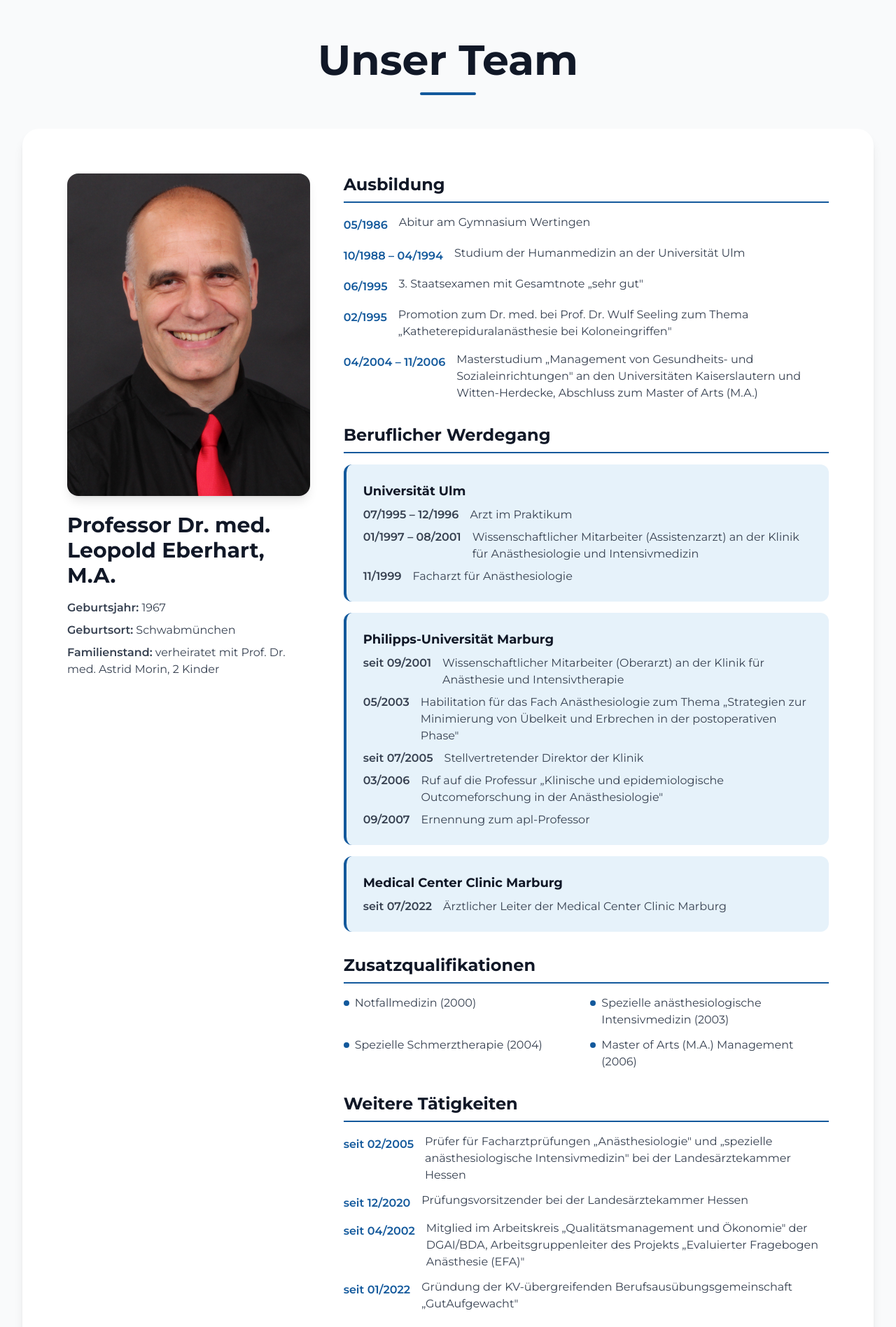
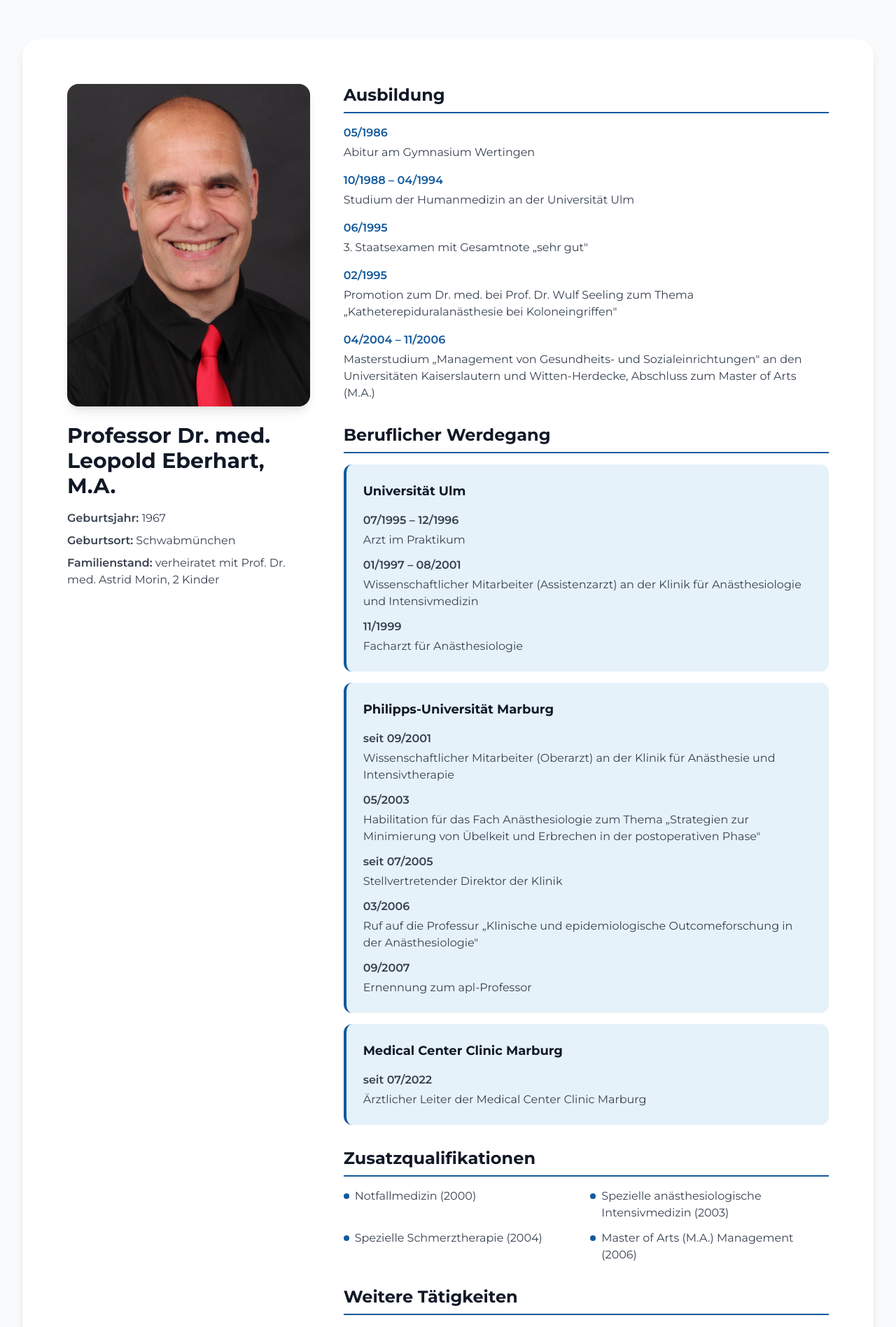
Before and after one commit to rachlot/gutaufgewacht, a React (Vite) app: page /team in a window 1280 px wide. Shown: the part 120-2017 px from the top of the page at 70% size. Built offline with nearby package versions, Linux system fonts and the light colour scheme.

Commit message:
Updated Team.tsx

```diff
--- a/src/pages/Team.tsx
+++ b/src/pages/Team.tsx
@@ -9,23 +9,6 @@ export default function Team() {
 
       <main className="pt-20 sm:pt-24 md:pt-28">
         <section className="max-w-7xl mx-auto px-4 sm:px-6 lg:px-8 py-8 sm:py-12 md:py-16">
-          <div className="text-center mb-8 sm:mb-12">
-            <motion.h1
-              className="text-4xl sm:text-5xl md:text-6xl font-bold text-gray-900 mb-4"
-              initial={{ opacity: 0, y: 20 }}
-              animate={{ opacity: 1, y: 0 }}
-              transition={{ duration: 0.6 }}
-            >
-              Unser Team
-            </motion.h1>
-            <motion.div
-              className="w-20 sm:w-24 h-1 bg-brand mx-auto rounded-full"
-              initial={{ width: 0 }}
-              animate={{ width: "5rem" }}
-              transition={{ duration: 0.6, delay: 0.2 }}
-            ></motion.div>
-          </div>
-
           <motion.div
             className="bg-white rounded-2xl md:rounded-3xl shadow-lg p-6 sm:p-8 md:p-12 lg:p-16"
             initial={{ opacity: 0, y: 30 }}
@@ -61,40 +44,40 @@ export default function Team() {
                     Ausbildung
                   </h3>
                   <div className="space-y-4">
-                    <div className="flex gap-4">
-                      <div className="text-brand font-semibold text-sm sm:text-base whitespace-nowrap pt-1">
+                    <div className="block">
+                      <div className="text-brand font-semibold text-sm sm:text-base mb-1">
                         05/1986
                       </div>
                       <div className="text-gray-700 text-sm sm:text-base">
                         Abitur am Gymnasium Wertingen
                       </div>
                     </div>
-                    <div className="flex gap-4">
-                      <div className="text-brand font-semibold text-sm sm:text-base whitespace-nowrap pt-1">
+                    <div className="block">
+                      <div className="text-brand font-semibold text-sm sm:text-base mb-1">
                         10/1988 – 04/1994
                       </div>
                       <div className="text-gray-700 text-sm sm:text-base">
                         Studium der Humanmedizin an der Universität Ulm
                       </div>
                     </div>
-                    <div className="flex gap-4">
-                      <div className="text-brand font-semibold text-sm sm:text-base whitespace-nowrap pt-1">
+                    <div className="block">
+                      <div className="text-brand font-semibold text-sm sm:text-base mb-1">
                         06/1995
                       </div>
                       <div className="text-gray-700 text-sm sm:text-base">
                         3. Staatsexamen mit Gesamtnote „sehr gut"
                       </div>
                     </div>
-                    <div className="flex gap-4">
-                      <div className="text-brand font-semibold text-sm sm:text-base whitespace-nowrap pt-1">
+                    <div className="block">
+                      <div className="text-brand font-semibold text-sm sm:text-base mb-1">
                         02/1995
                       </div>
                       <div className="text-gray-700 text-sm sm:text-base">
                         Promotion zum Dr. med. bei Prof. Dr. Wulf Seeling zum Thema „Katheterepiduralanästhesie bei Koloneingriffen"
                       </div>
                     </div>
-                    <div className="flex gap-4">
-                      <div className="text-brand font-semibold text-sm sm:text-base whitespace-nowrap pt-1">
+                    <div className="block">
+                      <div className="text-brand font-semibold text-sm sm:text-base mb-1">
                         04/2004 – 11/2006
                       </div>
                       <div className="text-gray-700 text-sm sm:text-base">
@@ -110,55 +93,55 @@ export default function Team() {
                   </h3>
                   <div className="space-y-4">
                     <div className="bg-brand-50 p-4 sm:p-6 rounded-xl border-l-4 border-brand">
-                      <h4 className="font-bold text-gray-900 mb-2 text-base sm:text-lg">Universität Ulm</h4>
-                      <div className="space-y-2 text-sm sm:text-base text-gray-700">
-                        <div className="flex gap-4">
-                          <span className="font-semibold whitespace-nowrap">07/1995 – 12/1996</span>
-                          <span>Arzt im Praktikum</span>
+                      <h4 className="font-bold text-gray-900 mb-4 text-base sm:text-lg">Universität Ulm</h4>
+                      <div className="space-y-3 text-sm sm:text-base text-gray-700">
+                        <div className="block">
+                          <div className="font-semibold mb-1">07/1995 – 12/1996</div>
+                          <div>Arzt im Praktikum</div>
                         </div>
-                        <div className="flex gap-4">
-                          <span className="font-semibold whitespace-nowrap">01/1997 – 08/2001</span>
-                          <span>Wissenschaftlicher Mitarbeiter (Assistenzarzt) an der Klinik für Anästhesiologie und Intensivmedizin</span>
+                        <div className="block">
+                          <div className="font-semibold mb-1">01/1997 – 08/2001</div>
+                          <div>Wissenschaftlicher Mitarbeiter (Assistenzarzt) an der Klinik für Anästhesiologie und Intensivmedizin</div>
                         </div>
-                        <div className="flex gap-4">
-                          <span className="font-semibold whitespace-nowrap">11/1999</span>
-                          <span>Facharzt für Anästhesiologie</span>
+                        <div className="block">
+                          <div className="font-semibold mb-1">11/1999</div>
+                          <div>Facharzt für Anästhesiologie</div>
                         </div>
                       </div>
                     </div>
 
                     <div className="bg-brand-50 p-4 sm:p-6 rounded-xl border-l-4 border-brand">
-                      <h4 className="font-bold text-gray-900 mb-2 text-base sm:text-lg">Philipps-Universität Marburg</h4>
-                      <div className="space-y-2 text-sm sm:text-base text-gray-700">
-                        <div className="flex gap-4">
-                          <span className="font-semibold whitespace-nowrap">seit 09/2001</span>
-                          <span>Wissenschaftlicher Mitarbeiter (Oberarzt) an der Klinik für Anästhesie und Intensivtherapie</span>
+                      <h4 className="font-bold text-gray-900 mb-4 text-base sm:text-lg">Philipps-Universität Marburg</h4>
+                      <div className="space-y-3 text-sm sm:text-base text-gray-700">
+                        <div className="block">
+                          <div className="font-semibold mb-1">seit 09/2001</div>
+                          <div>Wissenschaftlicher Mitarbeiter (Oberarzt) an der Klinik für Anästhesie und Intensivtherapie</div>
                         </div>
-                        <div className="flex gap-4">
-                          <span className="font-semibold whitespace-nowrap">05/2003</span>
-                          <span>Habilitation für das Fach Anästhesiologie zum Thema „Strategien zur Minimierung von Übelkeit und Erbrechen in der postoperativen Phase"</span>
+                        <div className="block">
+                          <div className="font-semibold mb-1">05/2003</div>
+                          <div>Habilitation für das Fach Anästhesiologie zum Thema „Strategien zur Minimierung von Übelkeit und Erbrechen in der postoperativen Phase"</div>
                         </div>
-                        <div className="flex gap-4">
-                          <span className="font-semibold whitespace-nowrap">seit 07/2005</span>
-                          <span>Stellvertretender Direktor der Klinik</span>
+                        <div className="block">
+                          <div className="font-semibold mb-1">seit 07/2005</div>
+                          <div>Stellvertretender Direktor der Klinik</div>
                         </div>
-                        <div className="flex gap-4">
-                          <span className="font-semibold whitespace-nowrap">03/2006</span>
-                          <span>Ruf auf die Professur „Klinische und epidemiologische Outcomeforschung in der Anästhesiologie"</span>
+                        <div className="block">
+                          <div className="font-semibold mb-1">03/2006</div>
+                          <div>Ruf auf die Professur „Klinische und epidemiologische Outcomeforschung in der Anästhesiologie"</div>
                         </div>
-                        <div className="flex gap-4">
-                          <span className="font-semibold whitespace-nowrap">09/2007</span>
-                          <span>Ernennung zum apl-Professor</span>
+                        <div className="block">
+                          <div className="font-semibold mb-1">09/2007</div>
+                          <div>Ernennung zum apl-Professor</div>
                         </div>
                       </div>
                     </div>
 
                     <div className="bg-brand-50 p-4 sm:p-6 rounded-xl border-l-4 border-brand">
-                      <h4 className="font-bold text-gray-900 mb-2 text-base sm:text-lg">Medical Center Clinic Marburg</h4>
-                      <div className="space-y-2 text-sm sm:text-base text-gray-700">
-                        <div className="flex gap-4">
-                          <span className="font-semibold whitespace-nowrap">seit 07/2022</span>
-                          <span>Ärztlicher Leiter der Medical Center Clinic Marburg</span>
+                      <h4 className="font-bold text-gray-900 mb-4 text-base sm:text-lg">Medical Center Clinic Marburg</h4>
+                      <div className="space-y-3 text-sm sm:text-base text-gray-700">
+                        <div className="block">
+                          <div className="font-semibold mb-1">seit 07/2022</div>
+                          <div>Ärztlicher Leiter der Medical Center Clinic Marburg</div>
                         </div>
                       </div>
                     </div>
@@ -193,33 +176,33 @@ export default function Team() {
                   <h3 className="text-2xl font-bold text-gray-900 mb-4 pb-2 border-b-2 border-brand">
                     Weitere Tätigkeiten
                   </h3>
-                  <div className="space-y-3">
-                    <div className="flex gap-4">
-                      <div className="text-brand font-semibold text-sm sm:text-base whitespace-nowrap pt-1">
+                  <div className="space-y-4">
+                    <div className="block">
+                      <div className="text-brand font-semibold text-sm sm:text-base mb-1">
                         seit 02/2005
                       </div>
                       <div className="text-gray-700 text-sm sm:text-base">
                         Prüfer für Facharztprüfungen „Anästhesiologie" und „spezielle anästhesiologische Intensivmedizin" bei der Landesärztekammer Hessen
                       </div>
                     </div>
-                    <div className="flex gap-4">
-                      <div className="text-brand font-semibold text-sm sm:text-base whitespace-nowrap pt-1">
+                    <div className="block">
+                      <div className="text-brand font-semibold text-sm sm:text-base mb-1">
                         seit 12/2020
                       </div>
                       <div className="text-gray-700 text-sm sm:text-base">
                         Prüfungsvorsitzender bei der Landesärztekammer Hessen
                       </div>
                     </div>
-                    <div className="flex gap-4">
-                      <div className="text-brand font-semibold text-sm sm:text-base whitespace-nowrap pt-1">
+                    <div className="block">
+                      <div className="text-brand font-semibold text-sm sm:text-base mb-1">
                         seit 04/2002
                       </div>
                       <div className="text-gray-700 text-sm sm:text-base">
                         Mitglied im Arbeitskreis „Qualitätsmanagement und Ökonomie" der DGAI/BDA, Arbeitsgruppenleiter des Projekts „Evaluierter Fragebogen Anästhesie (EFA)"
                       </div>
                     </div>
-                    <div className="flex gap-4">
-                      <div className="text-brand font-semibold text-sm sm:text-base whitespace-nowrap pt-1">
+                    <div className="block">
+                      <div className="text-brand font-semibold text-sm sm:text-base mb-1">
                         seit 01/2022
                       </div>
                       <div className="text-gray-700 text-sm sm:text-base">
```
